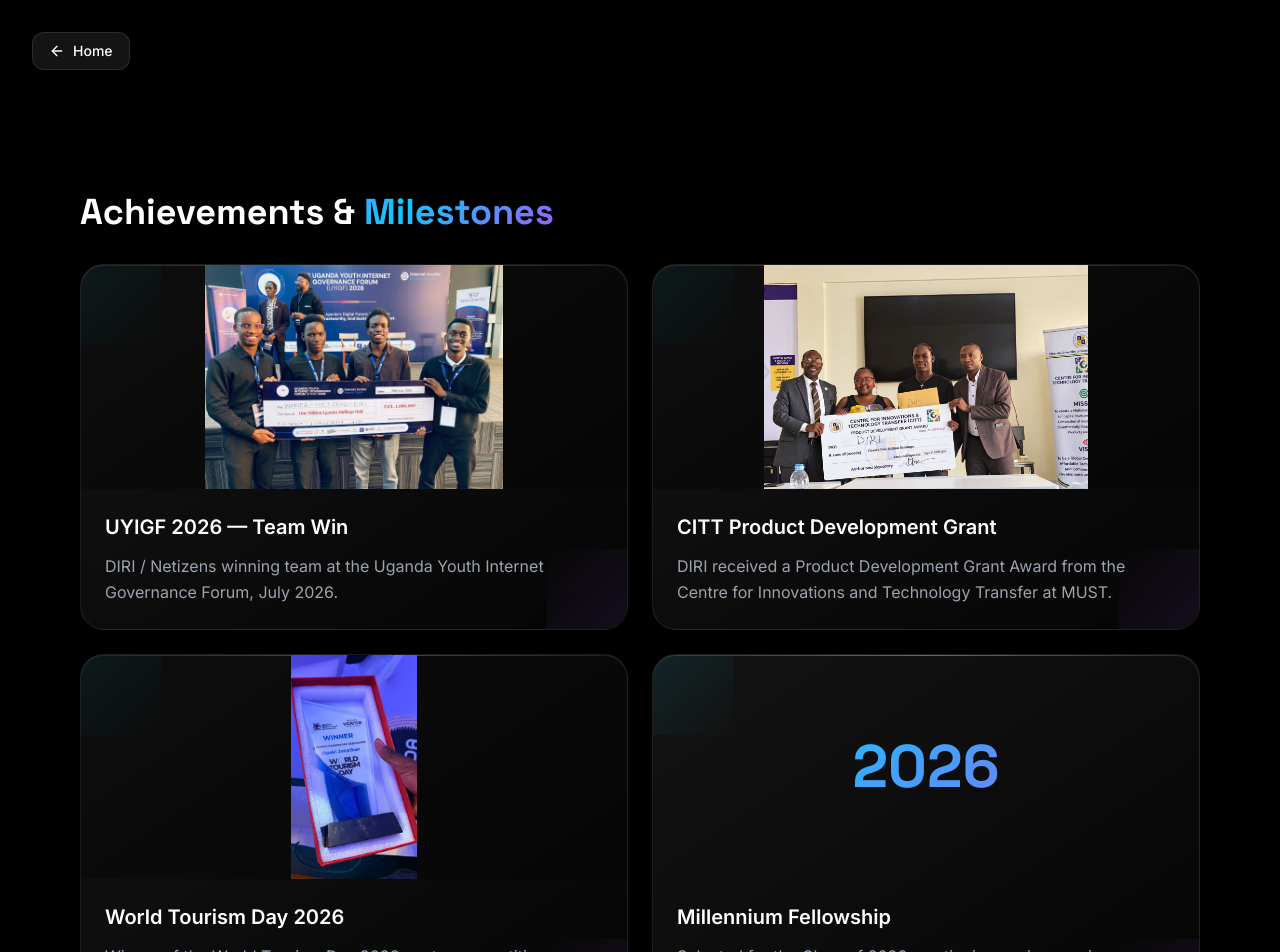
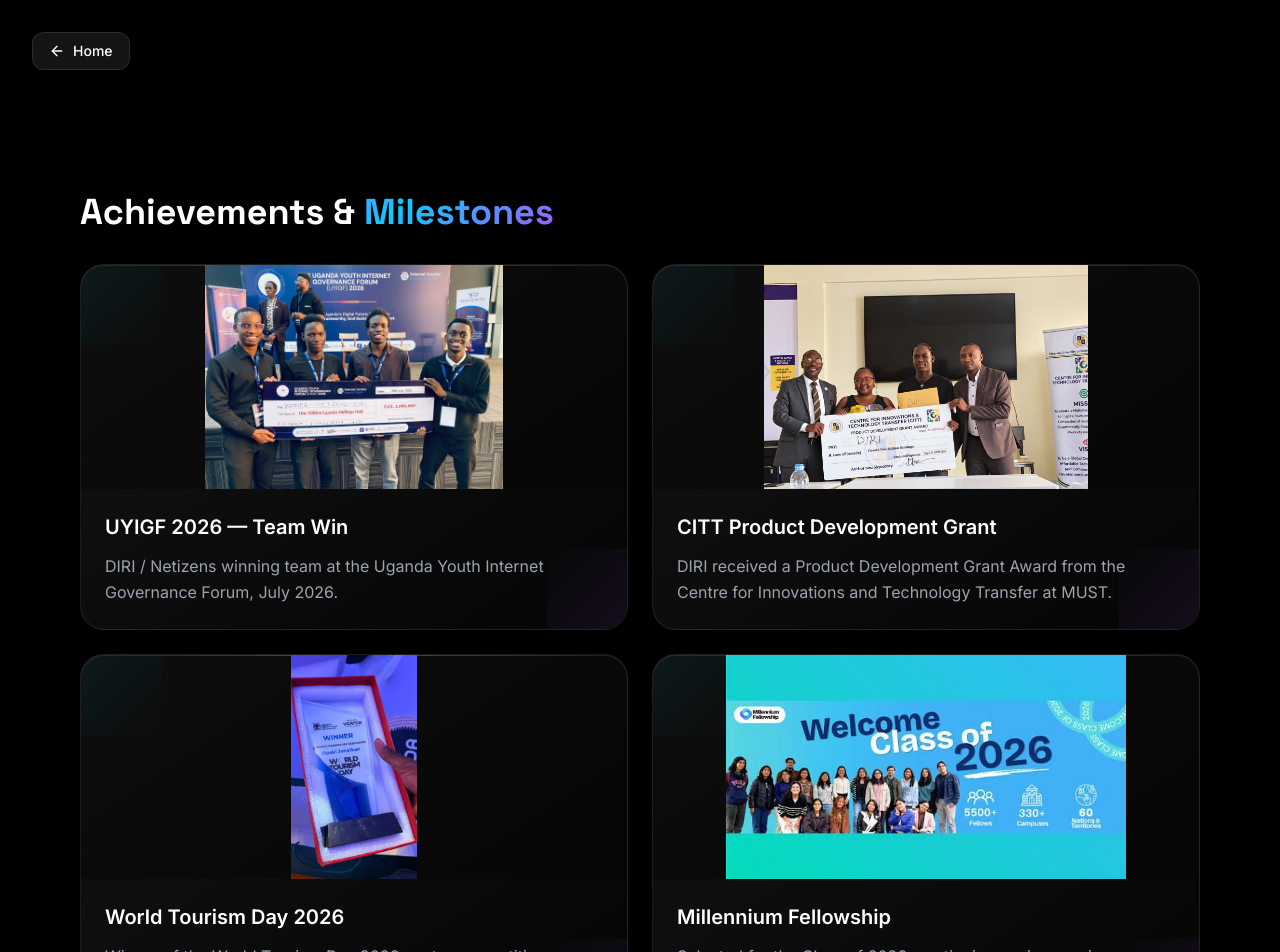
Before and after one commit to opaki25/opakijonathan, a React (Vite) app: page /achievements in a window 1280 px wide. Shown: the top 952 px of the page. Built offline with nearby package versions, Linux system fonts and the light colour scheme.

Commit message:
Use supplied Millennium Fellowship class image

```diff
--- a/src/sections/Achievements.jsx
+++ b/src/sections/Achievements.jsx
@@ -4,7 +4,7 @@ const awards = [
   { title: 'UYIGF 2026 — Team Win', image: '/media/uyigf-team.jpg', description: 'DIRI / Netizens winning team at the Uganda Youth Internet Governance Forum, July 2026.' },
   { title: 'CITT Product Development Grant', image: '/media/citt-award.jpg', description: 'DIRI received a Product Development Grant Award from the Centre for Innovations and Technology Transfer at MUST.' },
   { title: 'World Tourism Day 2026', image: '/media/tourism-award.jpg', description: 'Winner of the World Tourism Day 2026 poster competition.' },
-  { title: 'Millennium Fellowship', description: 'Selected for the Class of 2026, continuing my journey in leadership and social impact.' },
+  { title: 'Millennium Fellowship', image: '/media/millennium-fellowship-2026.png', description: 'Selected for the Class of 2026, continuing my journey in leadership and social impact.' },
 ]
 
 export default function Achievements({ embedded = false }) {
```
Also changed, not shown: public/media/millennium-fellowship-2026.png (added).
